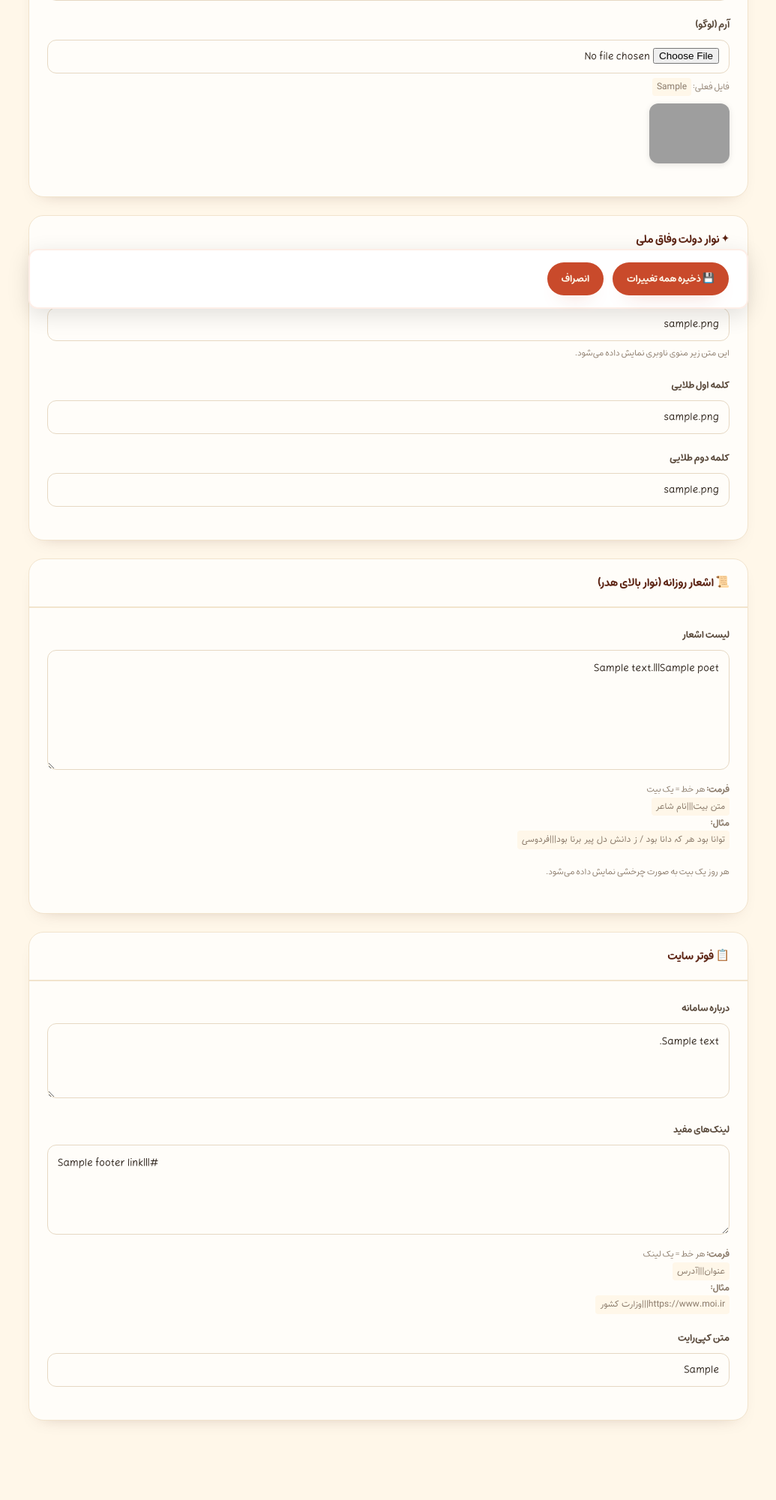
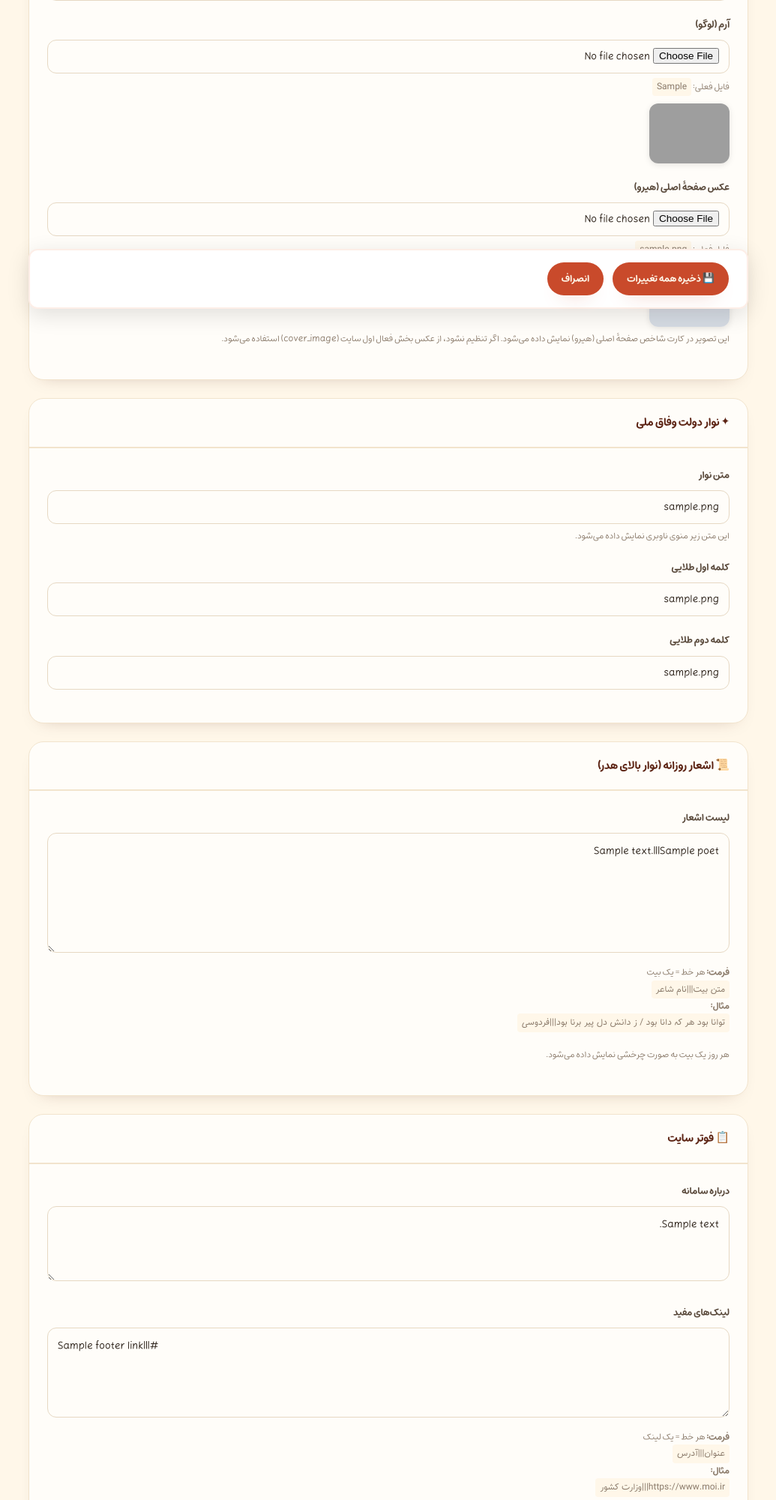
Before and after one commit to 1368zamani/chegeniroosta, a Laravel app: template resources/views/admin/settings/index.blade.php in a window 1280 px wide. Shown: the part 368-2369 px from the top of the page at 75% size, without its empty margins (122-1157 px from the left). Run offline with Laravel 12, Linux system fonts and the light colour scheme; the template is opened without the code that fills it: most values are stand-ins (such as "Sample title", 1, 10 or a date in 2020); grey boxes marked "Sample" are stand-in pictures; some libraries are stand-ins or nearby versions; grey boxes are pictures that could not be loaded.

Commit message:
feat(admin): عکس صفحهٔ اصلی را می‌توان توسط سوپر ادمین تنظیم کرد
- افزودن کلید hero_image در پنل تنظیمات سوپر ادمین (آپلود تصویر)
- ذخیرهٔ عکس در SiteSetting با گروه hero و سپس پاک‌سازی کش
- صفحهٔ اصلی (پرتال) اکنون عکس هیرو را از تنظیمات سایت انتخاب می‌کند
- در صورت نبود تنظیم، از cover_image بخش فعال اول استفاده می‌شود (پیش‌رفتهٔ قبلی حفظ شد)

```diff
--- a/resources/views/admin/settings/index.blade.php
+++ b/resources/views/admin/settings/index.blade.php
@@ -220,6 +220,21 @@
                     @endif
                 </div>
 
+                <div class="field">
+                    <label>عکس صفحهٔ اصلی (هیرو)</label>
+                    <input type="file" name="hero_image_file" accept="image/*">
+                    <div class="hint">
+                        فایل فعلی: <code>{{ $settings['hero_image'] }}</code>
+                    </div>
+                    @if($settings['hero_image'])
+                        <img src="{{ asset('storage/' . $settings['hero_image']) }}" class="preview-img" onerror="this.style.display='none'">
+                    @endif
+                    <div class="hint">
+                        این تصویر در کارت شاخص صفحهٔ اصلی (هیرو) نمایش داده می‌شود.
+                        اگر تنظیم نشود، از عکس بخش فعال اول سایت (cover_image) استفاده می‌شود.
+                    </div>
+                </div>
+
             </div>
         </div>
 
```
Also changed, not shown: app/Http/Controllers/AdminSettingsController.php (+8 -0 lines), resources/views/central/home.blade.php (+13 -5 lines).
